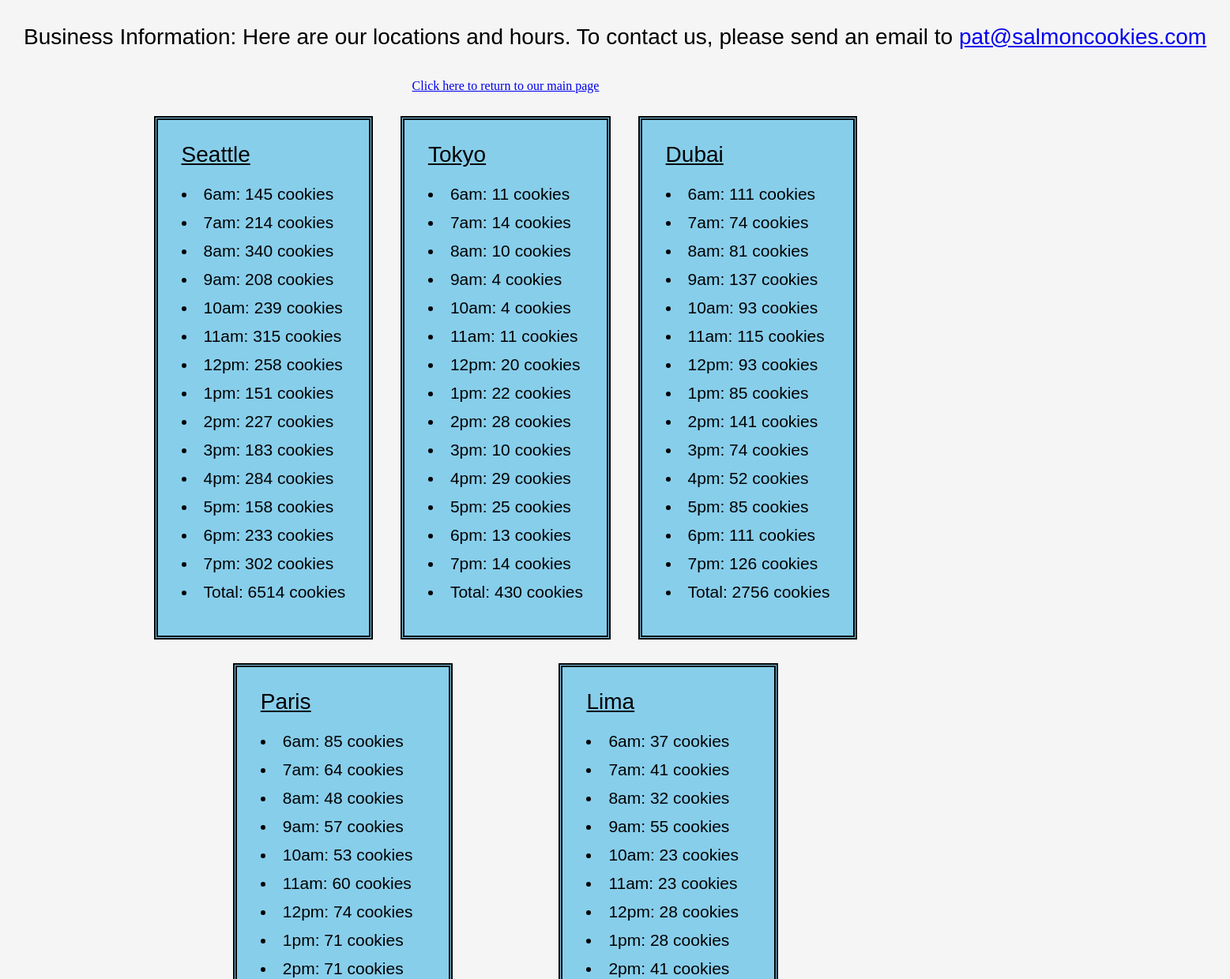
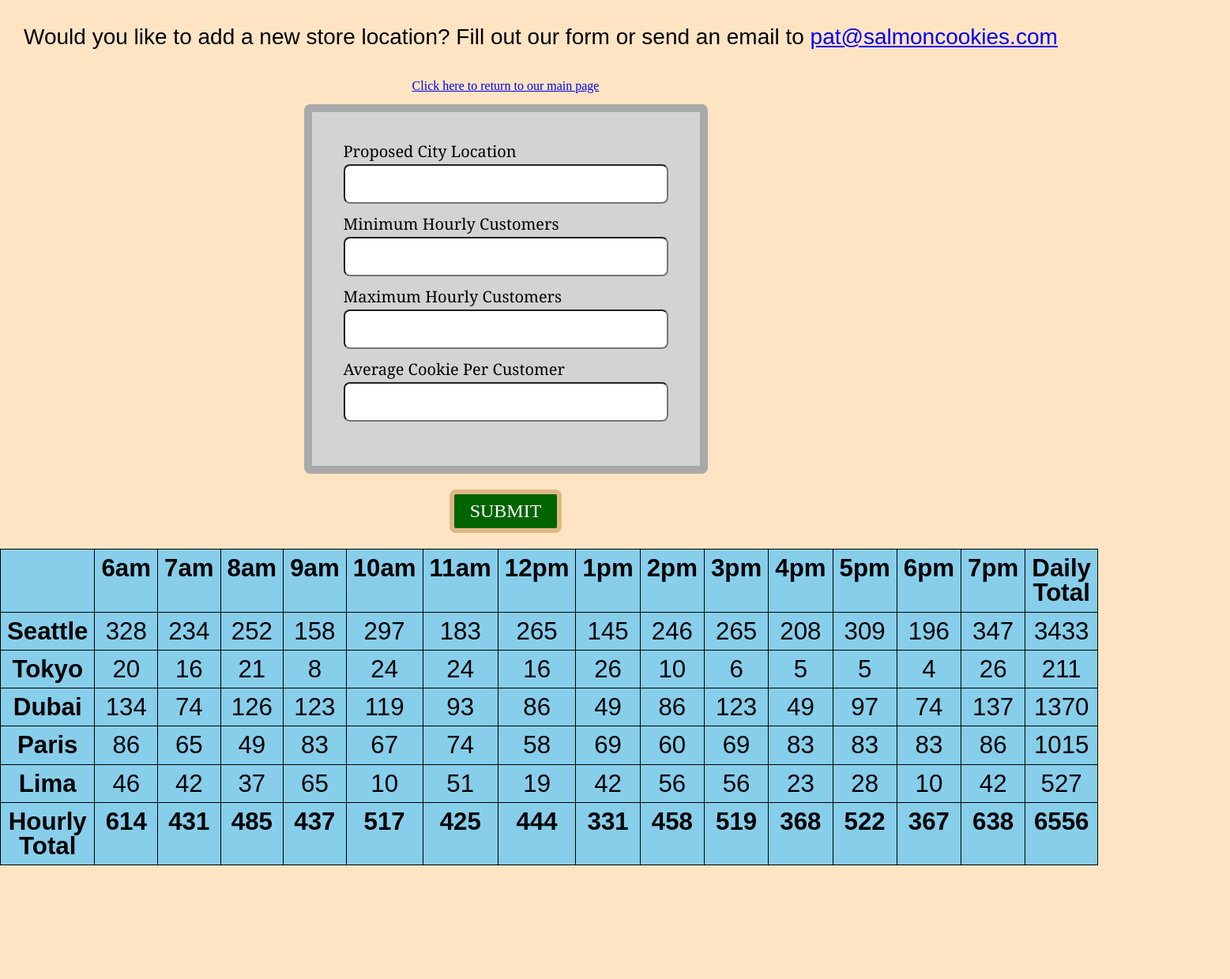
Before and after one commit to jenniferlidotson/cookie-stand, a plain HTML site: page sales.html in a window 1280 px wide. Shown: the part 391-1631 px from the top of the page at 79% size, 1557 px wide, since content can reach past the window. After the commit the page ends 1487 px from the top, so only its background shows below. Drawn offline with Linux system fonts and the light colour scheme.

Commit message:
updated form and table

```diff
--- a/css/style.css
+++ b/css/style.css
@@ -1,13 +1,14 @@
 h1 {
-    font-size: 3vwborder: 2px solid black
+    font-size: 3vwborder: 2px solid black;
   }
 
   body {
-    background-color: whitesmoke;
+    background-color: bisque;
   }
 
   header {
     background-color: grey;
+    color: white;
     height: 100px;
   }
 
@@ -30,10 +31,9 @@ h1 {
   }
 
   section {
-    width: 75%;
+    width: 90%;
     margin: auto;
     display: flex;
-    justify-content: space-evenly;
     flex-wrap: wrap;
   }
 
@@ -69,7 +69,6 @@ h1 {
     font-family: sans-serif;
     font-size: .75em;
     margin-top: 15px;
-
   }
 
   img {
@@ -78,9 +77,10 @@ h1 {
 
   table * {
     font-family: sans-serif;
-    background-color: grey;
+    background-color: skyblue;
     border: 1px double black;
     padding: 8px;
+    font-size: 1.25em;
   }
 
   th {
@@ -91,6 +91,60 @@ h1 {
     text-align: center;
   }
 
+  form {
+    display: flex;
+    text-align: center;
+    flex-direction: column;
+    align-items: center;
+  }
+
+  fieldset {
+    width: 360px;
+    border: 10px solid darkgray;
+    border-radius: 8px;
+    padding:40px;
+    text-align: left;
+    background: lightgray;
+  }
+
+  input {
+    font-size: 20pt;
+    background-color: white;
+    border-radius: 8px;
+    padding: 5px;
+    display: block;
+    margin-bottom: 16px;
+    margin-top: 6px;
+    font-family: Georgia, 'Times New Roman', Times, serif;
+    font-weight: 550;
+  }
+
+  input:focus, input:hover {
+    background: salmon;
+  }
+
+  label {
+    color: black;
+    font-family: Georgia, 'Times New Roman', Times, serif;
+    font-size: 15pt;
+  }
+
+  button {
+    background-color: darkgreen;
+    border: 6px solid burlywood;
+    border-radius: 8px;
+    padding: 8px 20px;
+    text-transform: uppercase;
+    font-family: 'Bebas Neue';
+    font-size: 18pt;
+    color: white;
+    margin-bottom: 20px;
+    margin-top: 20px;
+  }
+
+  button:focus, button:hover {
+    background: salmon;
+  }
 
   footer {
     font-family: sans-serif;
@@ -100,5 +154,6 @@ h1 {
     padding-right: 10px;
     height: 100px;
     background-color: grey;
+    color: white;
     margin-top: 30px;
   }
--- /dev/null
+++ b/js/app2.js
@@ -0,0 +1,286 @@
+'use strict';
+
+// *** Global Variables *** //
+
+const hoursArray = ['6am', '7am', '8am', '9am', '10am', '11am', '12pm', '1pm', '2pm', '3pm', '4pm', '5pm', '6pm', '7pm'];
+
+const restTableElem = document.getElementById('restaurantProfiles');
+
+const formElem = document.getElementById('addRestForm');
+
+//*** Constructor Functions *** //
+
+function Restaurants(location, minHourlyCust, maxHourlyCust, avgCookiePerCust){
+  this.location = location;
+  this.minHourlyCust = minHourlyCust;
+  this.maxHourlyCust = maxHourlyCust;
+  this.avgCookiePerCust = avgCookiePerCust;
+  this.salesPerHour = [];
+  Restaurants.allRestaurants.push(this);
+}
+
+Restaurants.allRestaurants = [];
+
+Restaurants.prototype.genRandomCust = function(){
+  return Math.floor(Math.random() * (this.maxHourlyCust - this.minHourlyCust + 1) + this.minHourlyCust);
+};
+
+Restaurants.prototype.calcSalesPerHour = function(){
+  this.salesPerHour = [];
+  for (let i=0; i<hoursArray.length; i++){
+    const thisHoursSale = Math.ceil(this.genRandomCust() * this.avgCookiePerCust);
+    this.salesPerHour.push(thisHoursSale);
+  }
+};
+
+// *** prototype *** //
+
+Restaurants.prototype.renderRestaurant = function(tbodyElem){
+  let dailyTotal = 0;
+  const rowElem = makeElement('tr', tbodyElem, null);
+  makeElement('th', rowElem, this.location);
+  for (let i=0; i< this.salesPerHour.length; i++){
+    const hourlyTotal = this.salesPerHour[i];
+    const tdElem = document.createElement('td');
+    tdElem.textContent = hourlyTotal;
+    dailyTotal += hourlyTotal;
+    rowElem.appendChild(tdElem);
+
+  }
+  makeElement('td', rowElem, dailyTotal);
+};
+
+// ***Global Functions *** //
+
+function makeElement(tagName, parent, textContent){
+  let element = document.createElement(tagName);
+  if (textContent) {
+    element.textContent = textContent;
+  }
+  parent.appendChild(element);
+  return element;
+}
+
+// *** header of table *** //
+
+function renderHeader(){
+  const headerElem = makeElement('thead', restTableElem, null);
+  const rowElem = makeElement('tr', headerElem, null);
+  makeElement('td', rowElem, null);
+  for (let i=0; i<hoursArray.length; i++){
+    makeElement('th', rowElem, hoursArray[i]);
+  }
+  makeElement('th', rowElem, 'Daily Total');
+}
+
+// *** body of table *** //
+function renderAllRest(){
+  const bodyElem = makeElement('tbody', restTableElem, null)
+  for (let i=0; i <Restaurants.allRestaurants.length; i++){
+    let currentRest = Restaurants.allRestaurants[i];
+    currentRest.calcSalesPerHour();
+    currentRest.renderRestaurant(bodyElem);
+  }
+}
+
+// *** footer of table *** //
+function renderFooter(){
+  const tfootElem = makeElement('tfoot', restTableElem, null);
+  const tfRowElem = makeElement('tr', tfootElem, null);
+  makeElement('th', tfRowElem, 'Hourly Total');
+  let grandTotal = 0;
+  for(let i=0; i <hoursArray.length; i++){
+    let hourlyTotal = 0;
+    for(let index=0; index<Restaurants.allRestaurants.length; index++){
+      hourlyTotal += Restaurants.allRestaurants[index].salesPerHour[i];
+    }
+    makeElement('th', tfRowElem, hourlyTotal);
+    grandTotal += hourlyTotal;
+  }
+  makeElement('th', tfRowElem , grandTotal);
+}
+
+// *** create new Restaurant *** //
+function handleSubmit (e){
+  e.preventDefault();
+  console.log(e);
+  let location = e.target.city.value;
+  let minHourlyCust = e.target.minCust.value;
+  parseInt(minHourlyCust);
+  let maxHourlyCust = e.target.maxCust.value;
+  parseInt(maxHourlyCust);
+  let avgCookiePerCust = e.target.aveCookie.value;
+  parseInt(avgCookiePerCust);
+
+  let newRest = new Restaurants(location, minHourlyCust, maxHourlyCust, avgCookiePerCust);
+  newRest.genRandomCust();
+  newRest.calcSalesPerHour();
+
+  restTableElem.innerHTML = '';
+
+  renderHeader();
+  renderAllRest();
+  renderFooter();
+
+  e.target.reset();
+}
+
+// *** Event Listeners *** //
+
+formElem.addEventListener('submit', handleSubmit);
+
+// *** Call Functions *** //
+
+const Seattle = new Restaurants('Seattle', 23, 65, 6.3);
+const Tokyo = new Restaurants('Tokyo', 3, 24, 1.2);
+const Dubai = new Restaurants('Dubai', 11, 38, 3.7);
+const Paris = new Restaurants('Paris', 20, 38, 2.3);
+const Lima = new Restaurants('Lima', 2, 16, 4.6);
+
+renderHeader();
+renderAllRest();
+renderFooter();
+
+// 'use strict';
+
+// // ********** GLOBALS **********
+
+// let hours = ['6am', '7am', '8am', '9am', '10am', '11am', '12pm', '1pm', '2pm', '3pm', '4pm', '5pm', '6pm', '7pm'];
+
+// let saleTable = document.getElementById('sale-table');
+
+// let storeObjects = [];
+
+// // ********** CONSTRUCTOR FUNCTION **********
+
+// function Store(name, minCust, maxCust, avgCookiesBought) {
+//   this.name = name;
+//   this.minCust = minCust;
+//   this.maxCust = maxCust;
+//   this.avgCookiesBought = avgCookiesBought;
+//   this.cookiesBought = [];
+//   this.randomCustomer = [];
+//   this.dailyTotal = 0;
+// }
+
+// // ********** PROTOTYPE METHODS **********
+
+// Store.prototype.getCookies = function () {
+//   for (let i = 0; i < hours.length; i++) {
+//     let customer = Math.floor(Math.random() * (this.maxCust - this.minCust + 1) + this.minCust);
+//     this.randomCustomer.push(customer);
+//     console.log('customers per hour ' + customer);
+//   }
+// };
+
+// Store.prototype.calcTotalCookiePerHour = function () {
+//   this.getCookies(this.minCust, this.maxCust);
+
+//   // Create a variable to store daily total
+
+//   for (let i = 0; i < hours.length; i++) {
+//     let totalCookie = Math.round(this.randomCustomer[i] * this.avgCookiesBought);
+//     console.log(typeof (this.randomCustomer[i]));
+//     console.log(typeof (this.avgCookieBought));
+//     this.cookiesBought.push(totalCookie);
+//     console.log('cookies bought per hour ' + this.cookiesBought);
+//     this.dailyTotal += totalCookie;
+//   }
+// };
+
+// Store.prototype.render = function () {
+
+//   this.calcTotalCookiePerHour();
+
+//   // header row
+
+//   let headerRow = document.createElement('tr');
+//   saleTable.appendChild(headerRow);
+
+//   //header cell
+
+//   let headerCell = document.createElement('th');
+//   headerCell.textContent = this.name;
+//   headerRow.appendChild(headerCell);
+
+//   // filling in table with data
+
+//   for (let i = 0; i < hours.length; i++) {
+//     let cookieData = document.createElement('td');
+//     cookieData.textContent = this.cookiesBought[i];
+//     headerRow.appendChild(cookieData);
+
+//   }
+//   let dailyTotal = document.createElement('td');
+//   dailyTotal.textContent = this.dailyTotal;
+//   headerRow.appendChild(dailyTotal);
+
+// };
+
+// function header() {
+//   let headerRow = document.createElement('tr');
+//   headerRow.textContent = 'Locations';
+//   saleTable.appendChild(headerRow);
+//   for (let i = 0; i < hours.length; i++) {
+//     let headerTime = document.createElement('th');
+//     headerTime.textContent = hours[i];
+//     headerRow.appendChild(headerTime);
+
+//   }
+
+//   let headerDailyTotal = document.createElement('th');
+//   headerDailyTotal.textContent = 'Daily Total';
+//   headerRow.appendChild(headerDailyTotal);
+
+// }
+
+// function footer() {
+//   let footer = document.createElement('th');
+//   footer.textContent = 'Totals';
+//   saleTable.appendChild(footer);
+
+//   let grandTotal = 0;
+
+//   for (let i = 0; i < hours.length; i++) {
+//     let totals = 0;
+//     for (let j = 0; j < storeObjects.length; j++) {
+//       totals += storeObjects[j].cookiesBought[i];
+//       console.log(storeObjects);
+
+//     }
+//     let hourlyTotals = document.createElement('td');
+//     hourlyTotals.textContent = totals;
+//     saleTable.appendChild(hourlyTotals);
+//     grandTotal += totals;
+
+//   }
+
+//   let dailyTotals = document.createElement('td');
+//   dailyTotals.textContent = grandTotal;
+//   saleTable.appendChild(dailyTotals);
+
+// }
+
+// // ********** EXECUTABLE CODE **********
+
+// let seattle = new Store('Seattle', '23', '65', '6.3');
+// let tokyo = new Store('Tokyo', '3', '24', '1.2');
+// let dubai = new Store('Dubai', '11', '28', '3.7');
+// let paris = new Store('Paris', '20', '38', '2.3');
+// let lima = new Store('Lima', '2', '16', '4.6');
+
+// storeObjects.push(seattle, tokyo, dubai, paris, lima);
+// console.log(storeObjects);
+
+// header();
+
+// function renderAll() {
+//   for (let i = 0; i < storeObjects.length; i++) {
+//     storeObjects[i].getCookies();
+//     storeObjects[i].render();
+//     console.log('End');
+//   }
+// }
+
+// renderAll();
+// footer();
--- a/sales.html
+++ b/sales.html
@@ -16,16 +16,30 @@
 
   <main>
 
-    <h2>Business Information: Here are our locations and hours. To contact us, please send an email to <a href = "mailto: pat@salmoncookies.com">pat@salmoncookies.com</a></h2>
+    <h2>Would you like to add a new store location? Fill out our form or send an email to <a href = "mailto: pat@salmoncookies.com">pat@salmoncookies.com</a></h2>
     <center><h3><a href="index.html">Click here to return to our main page</a></h3></center>
 
-    <section id="store-profiles"></section>
-
-
+<p>
+<form id="addRestForm">
+    <fieldset>
+      <label>Proposed City Location
+          <input name="city" type="text"/>
+      </label>
+      <label>Minimum Hourly Customers
+        <input name="minCust" type="number" min="0" step="1"/>
+    </label>
+    <label>Maximum Hourly Customers
+      <input name="maxCust" type="number" min="0" step="1"/>
+    </label>
+    <label>Average Cookie Per Customer
+      <input name="aveCookie" type="number" min="0" step=".1"/>
+    </label>
+    </fieldset>
+    <button type="submit">Submit</button>
+  </form>
+  <table id="restaurantProfiles">
 
   </main>
-  <footer>Created by Jennifer Li Dotson</footer>
-  <script src="js/app.js"></script>
+  <script src="js/app2.js"></script>
 </body>
-
 </html>
```
Also changed, not shown: index.html (+2 -2 lines).
